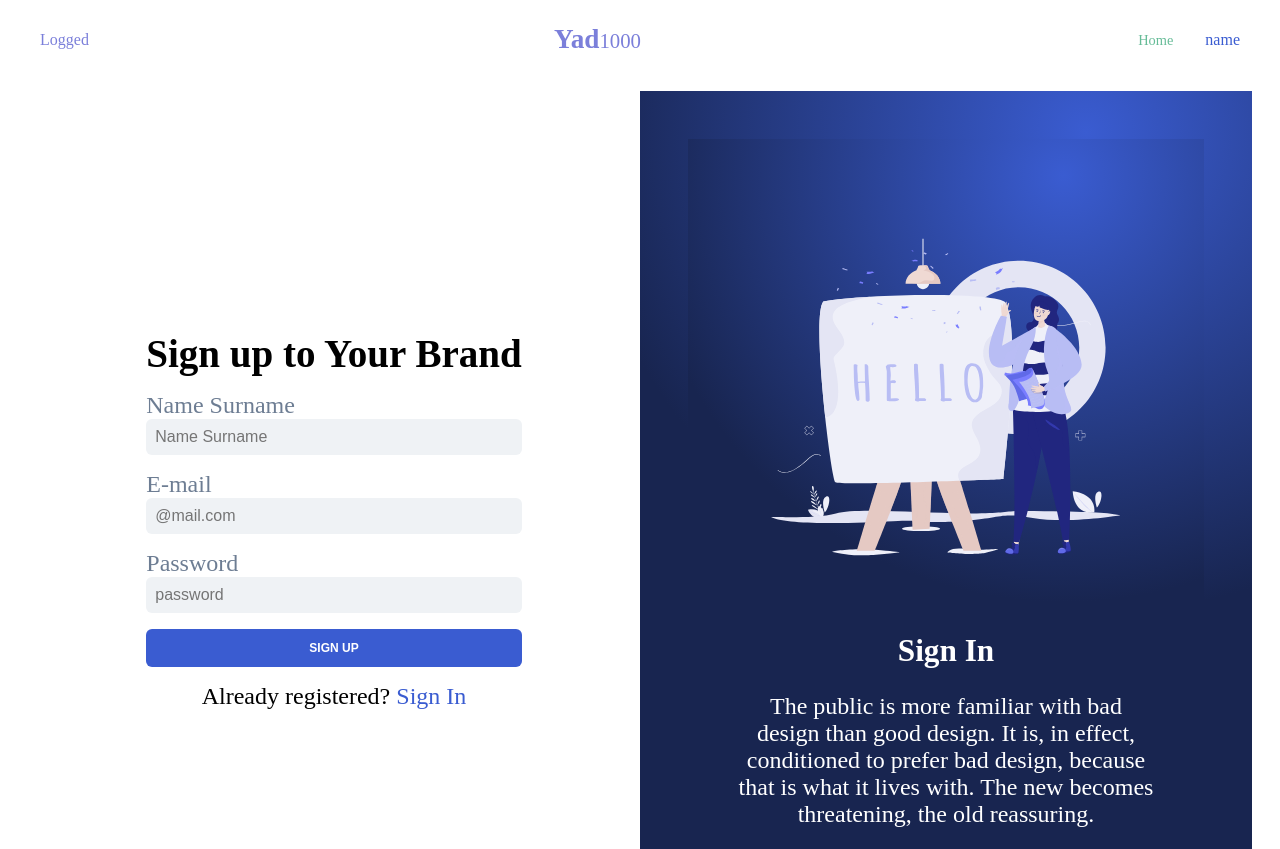
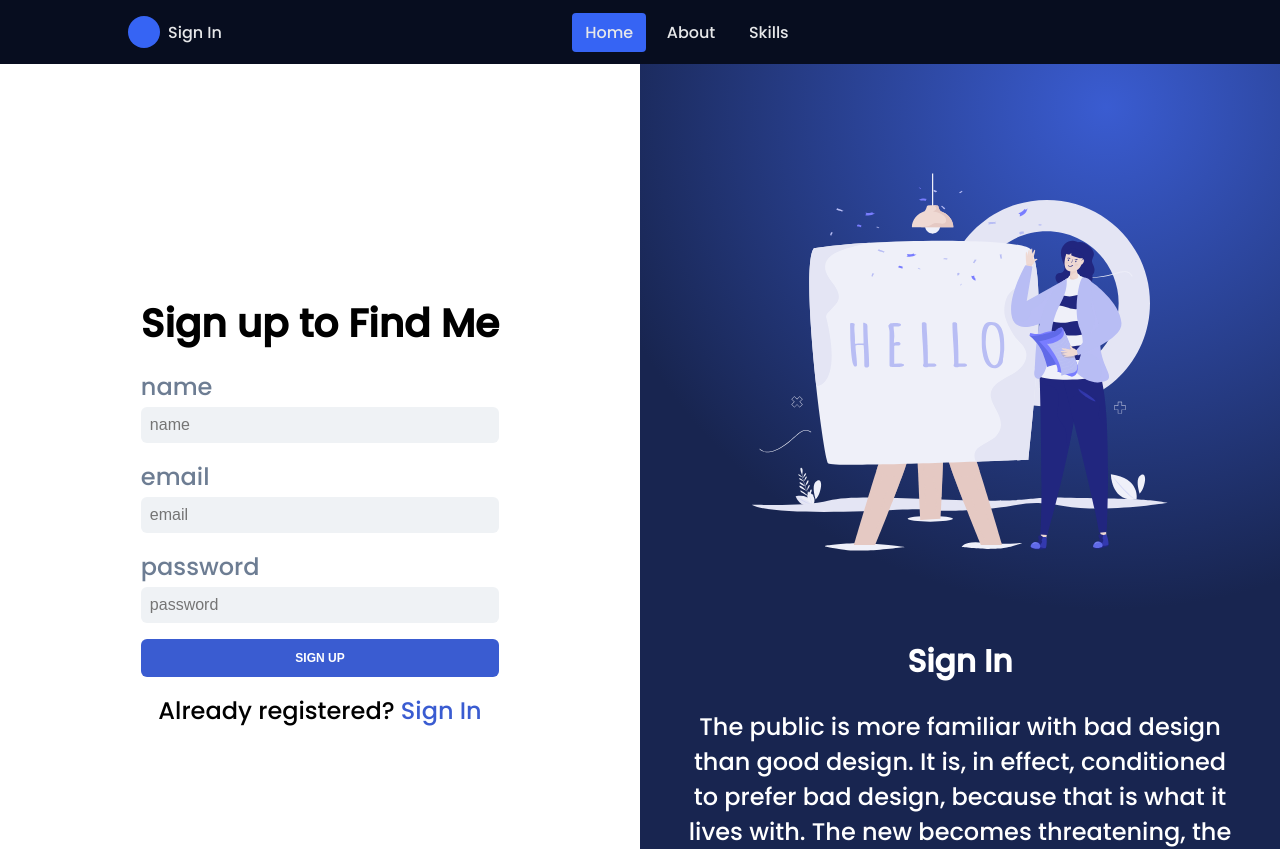
Before and after one commit to yardentamir/final-project-appleseeds, a React (Create React App) app in the folder frontend/: page /SignUp in a window 1280 px wide. Shown: the top 849 px of the page. Built offline with nearby package versions, Linux system fonts and the light colour scheme.

Commit message:
navbar design

```diff
--- /dev/null
+++ b/frontend/src/components/FormGroup.jsx
@@ -0,0 +1,12 @@
+import React from 'react';
+
+function FormGroup({ text, callback, name, type }) {
+  return (
+    <div className="form-group">
+      <label htmlFor={text}>{text}</label>
+      <input id={text} type={type} placeholder={text} name={name} onChange={callback} required />
+    </div>
+  );
+}
+
+export default FormGroup;
--- a/frontend/src/components/Header.jsx
+++ b/frontend/src/components/Header.jsx
@@ -2,34 +2,63 @@
 import { Link } from 'react-router-dom';
 import React, { useContext, useState } from 'react';
 import { UserContext } from '../context/user';
-import { Navbar, MenuLink, Logo, Hamburger, Menu, Avatar } from './styles/Header.styled';
+import "./styles/Header.css";
 
 function Header() {
   const [isOpen, setIsOpen] = useState(false);
+  // const [selectedNavItem, setSelectedNavItem] = useState('Home');
   const { userToken } = useContext(UserContext);
 
 
   return (
-    <header>
-      <Navbar>
-        {
-          userToken ?
-            <Link to="/SignIn"><Avatar>Sign In</Avatar></Link> :
-            <Link to="/SignOut"><Avatar>Logged</Avatar></Link>
-        }
-        <Logo>
-          Yad<span>1000</span>
-        </Logo>
-        <Hamburger onClick={() => setIsOpen(!isOpen)}>
-          <span />
-          <span />
-          <span />
-        </Hamburger>
-        <Menu isOpen={isOpen}>
-          <Link to="/"><MenuLink>Home</MenuLink></Link>
-          <Link to="/SignIn"><span>name</span></Link>
-        </Menu>
-      </Navbar>
+    <header className="header">
+      <p className="header__logo">Find Me</p>
+
+      <ion-icon name="menu-outline" onClick={() => setIsOpen(!isOpen)} class="header__toggle" id="nav-toggle"></ion-icon>
+
+      <nav className={`nav ${isOpen ? "show" : ""}`} id="nav-menu">
+        <div className="nav__content bd-grid">
+
+          <ion-icon name="close-outline" onClick={() => setIsOpen(false)} class="nav__close" id="nav-close"></ion-icon>
+
+          {
+            userToken ?
+              <>
+                <div className="nav__perfil">
+                  <div className="nav__img">
+                    <img src="assets/img/perfil.png" alt="" />
+                  </div>
+
+                  <div>
+                    <a href="#" className="nav__name">iilhamriz</a>
+                  </div>
+                </div>
+              </>
+              :
+              <>
+                <div className="nav__perfil">
+                  <div className="nav__img">
+                    <p></p>
+                  </div>
+
+                  <div>
+                    <Link to="/SignIn" className="nav__name">Sign In</Link>
+                  </div>
+                </div>
+              </>
+
+          }
+
+          <div className="nav__menu">
+            <ul className="nav__list">
+              <li className="nav__item"><Link to="/" className="nav__link active">Home</Link></li>
+              <li className="nav__item"><a href="#" className="nav__link">About</a></li>
+              <li className="nav__item"><a href="#" className="nav__link">Skills</a></li>
+            </ul>
+          </div>
+
+        </div>
+      </nav>
     </header>
   );
 }
--- /dev/null
+++ b/frontend/src/components/styles/Header.css
@@ -0,0 +1,240 @@
+/*===== GOOGLE FONTS =====*/
+@import url("https://fonts.googleapis.com/css2?family=Poppins:wght@400;500&display=swap");
+
+/*===== VARIABLES CSS =====*/
+:root {
+  --header-height: 3rem;
+
+  /*===== Colores =====*/
+  --first-color: #3664f4;
+  --dark-color: #070d1f;
+  --dark-color-alt: #282b3a;
+  --white-color: #e6e7e9;
+
+  /*===== Fuente y tipografia =====*/
+  --body-font: "Poppins", sans-serif;
+  --normal-font-size: 0.938rem;
+  --small-font-size: 0.813rem;
+
+  /*===== z index =====*/
+  --z-fixed: 100;
+}
+
+@media screen and (min-width: 768px) {
+  :root {
+    --normal-font-size: 1rem;
+    --small-font-size: 0.875rem;
+  }
+}
+
+/*===== BASE =====*/
+*,
+::before,
+::after {
+  box-sizing: border-box;
+}
+
+body {
+  margin: var(--header-height) 0 0 0;
+  font-family: var(--body-font);
+  font-size: var(--normal-font-size);
+  font-weight: 500;
+}
+
+ul {
+  margin: 0;
+  padding: 0;
+  list-style: none;
+}
+
+a {
+  text-decoration: none;
+}
+
+img {
+  max-width: 100%;
+  height: auto;
+}
+
+.bd-grid {
+  max-width: 1024px;
+  display: grid;
+  grid-template-columns: 100%;
+  margin-left: 1.5rem;
+  margin-right: 1.5rem;
+}
+
+/*===== HEADER =====*/
+.header {
+  width: 100%;
+  height: var(--header-height);
+  top: 0;
+  left: 0;
+  padding: 0 1.5rem;
+  background-color: var(--dark-color);
+  z-index: var(--z-fixed);
+  display: flex;
+  justify-content: space-between;
+  align-items: center;
+}
+
+.header__logo {
+  color: var(--white-color);
+}
+
+.header__toggle {
+  font-size: 1.5rem;
+  color: var(--white-color);
+  cursor: pointer;
+}
+
+/*===== NAV =====*/
+@media screen and (max-width: 768px) {
+  .header {
+    position: fixed;
+  }
+  .nav {
+    position: fixed;
+    top: 0;
+    left: -100%;
+    background-color: var(--dark-color);
+    color: var(--white-color);
+    width: 50%;
+    min-width: 200px;
+    height: 100vh;
+    padding: 1.5rem 0;
+    z-index: var(--z-fixed);
+    transition: 0.5s;
+  }
+}
+
+.nav__content {
+  height: 100%;
+  grid-template-rows: max-content 1fr max-content;
+  row-gap: 2rem;
+}
+
+.nav__close {
+  position: absolute;
+  right: 1.5rem;
+  font-size: 1.3rem;
+  padding: 0.25rem;
+  background-color: var(--dark-color-alt);
+  border-radius: 50%;
+  cursor: pointer;
+}
+
+.nav__img {
+  display: flex;
+  justify-content: center;
+  padding-top: 0.25rem;
+  margin-bottom: 0.8rem;
+  width: 56px;
+  height: 56px;
+  background-color: var(--first-color);
+  border-radius: 50%;
+  overflow: hidden;
+}
+
+.nav__img img {
+  width: 46px;
+}
+
+.nav__name {
+  display: block;
+  color: var(--white-color);
+}
+
+.nav__profesion {
+  font-size: var(--small-font-size);
+}
+
+.nav__menu {
+  align-self: center;
+}
+
+.nav__item {
+  margin: 2.5rem 0;
+}
+
+.nav__link {
+  color: var(--white-color);
+}
+
+/*Aparecer menu*/
+.show {
+  left: 0;
+}
+
+/*Active menu*/
+.active {
+  color: var(--first-color);
+}
+
+/*===== MEDIA QUERIES =====*/
+@media screen and (min-width: 768px) {
+  body {
+    margin: 0;
+  }
+  .header {
+    height: calc(var(--header-height) + 1rem);
+  }
+  .header__logo,
+  .header__toggle {
+    display: none;
+  }
+  .nav {
+    width: 100%;
+  }
+  .nav__content {
+    grid-template-columns: repeat(3, -webkit-max-content);
+    grid-template-columns: repeat(3, max-content);
+    grid-template-rows: 1fr;
+    column-gap: 1rem;
+    justify-content: space-between;
+  }
+  .nav__close,
+  .nav__profesion {
+    display: none;
+  }
+  .nav__perfil {
+    display: -webkit-box;
+    display: -ms-flexbox;
+    display: flex;
+    align-items: center;
+  }
+  .nav__img {
+    width: 32px;
+    height: 32px;
+    margin-right: 0.5rem;
+    margin-bottom: 0;
+    align-items: center;
+  }
+  .nav__img img {
+    width: 26px;
+  }
+  .nav__list {
+    display: flex;
+  }
+  .nav__item {
+    margin: 0 0.25rem;
+  }
+  .nav__link {
+    padding: 0.5rem 0.8rem;
+    border-radius: 0.25rem;
+  }
+  .nav__link:hover {
+    background-color: var(--first-color);
+  }
+  .active {
+    background-color: var(--first-color);
+    color: var(--white-color);
+  }
+}
+
+@media screen and (min-width: 1024px) {
+  .bd-grid {
+    margin-left: auto;
+    margin-right: auto;
+  }
+}
--- a/frontend/src/components/styles/Header.styled.jsx
+++ /dev/null
@@ -1,71 +0,0 @@
-import styled from "styled-components";
-
-export const MenuLink = styled.span`
-  padding: 1rem 2rem;
-  cursor: pointer;
-  text-align: center;
-  text-decoration: none;
-  color: #67bc98;
-  transition: all 0.3s ease-in;
-  font-size: 0.9rem;
-  &:hover {
-    color: #7b7fda;
-  }
-`;
-
-export const Navbar = styled.div`
-  padding: 0 2rem;
-  display: flex;
-  justify-content: space-between;
-  align-items: center;
-  flex-wrap: wrap;
-  background: white;
-`;
-
-export const Logo = styled.span`
-  padding: 1rem 0;
-  color: #7b7fda;
-  text-decoration: none;
-  font-weight: 800;
-  font-size: 1.7rem;
-  span {
-    font-weight: 300;
-    font-size: 1.3rem;
-  }
-`;
-
-export const Menu = styled.div`
-  display: flex;
-  justify-content: space-between;
-  align-items: center;
-  position: relative;
-  @media (max-width: 768px) {
-    overflow: hidden;
-    flex-direction: column;
-    max-height: ${({ isOpen }) => (isOpen ? "300px" : "0")};
-    transition: max-height 0.3s ease-in;
-    width: 100%;
-  }
-`;
-
-export const Hamburger = styled.div`
-  display: none;
-  flex-direction: column;
-  cursor: pointer;
-  span {
-    height: 2px;
-    width: 25px;
-    background: #7b7fda;
-    margin-bottom: 4px;
-    border-radius: 5px;
-  }
-  @media (max-width: 768px) {
-    display: flex;
-  }
-`;
-
-export const Avatar = styled.div`
-  padding: 1rem 0;
-  color: #7b7fda;
-  border-radius: 100%;
-`
--- a/frontend/src/pages/SignIn/SignIn.jsx
+++ b/frontend/src/pages/SignIn/SignIn.jsx
@@ -2,7 +2,6 @@ import React, { useContext, useState } from 'react';
 import { Link } from 'react-router-dom';
 import LogInBanner from "../../components/Banner";
 import { UserContext } from '../../context/user';
-import { Container } from '../../components/styles/Container.styled';
 import myApi from "../../api/Api";
 import "./style.css"
 
@@ -40,18 +39,15 @@ function SignIn() {
   }
 
   return (
-    <Container>
     <div className="wrapper">
       <div className="left">
-          <div className="left-inner">
-
         <div className="sign-in-form">
-              <h1>Sign in to Your Brand</h1>
+          <h1>Sign in to Find Me</h1>
 
           <form>
             <div className="form-group">
               <label htmlFor="email">E-mail</label>
-                  <input id="email" type="email" placeholder="@mail.com" required pattern="[a-z0-9._%+-]+@[a-z0-9.-]+\.[a-z]{2,4}$" onChange={handleInputChange} />
+              <input id="email" type="email" placeholder="@mail.com" onChange={handleInputChange} />
             </div>
             <div className="form-group">
               <label htmlFor="">Password</label>
@@ -66,13 +62,9 @@ function SignIn() {
           </form>
         </div>
       </div>
-        </div>
-        <div className="right">
       <LogInBanner />
     </div>
-      </div>
 
-    </Container>
   );
 }
 
--- a/frontend/src/pages/SignIn/style.css
+++ b/frontend/src/pages/SignIn/style.css
@@ -59,7 +59,7 @@ svg {
 }
 
 .wrapper {
-  min-height: 85vh;
+  min-height: 93vh;
   display: grid;
   grid-template-columns: repeat(2, 1fr);
   text-align: center;
--- a/frontend/src/pages/SignUp/SignUp.jsx
+++ b/frontend/src/pages/SignUp/SignUp.jsx
@@ -1,46 +1,55 @@
 import React, { useState } from 'react';
 import { Link } from 'react-router-dom';
-import { Container } from '../../components/styles/Container.styled';
+import myApi from "../../api/Api";
 import SignUpBanner from "../../components/Banner";
+import FromGroup from "../../components/FormGroup"
 import "./style.css";
+
 
 function SignUp() {
 
+  const [newUser, setNewUser] = useState({});
+
+  const AddUser = async (e) => {
+    e.preventDefault();
+    try {
+      const { data } = await myApi.post("/users/addUser", newUser);
+      if (data) console.log("added user successfully")
+    } catch (error) {
+      console.log(error.response.data);
+    }
+  };
+
+  const handleInputChange = ({ target: { name, value } }) => {
+    setNewUser({ ...newUser, [name]: value });
+  }
+
+  const renderInputs = () => {
+    const keys = [{ name: "name", type: "text" }, { name: "email", type: "email" }, { name: "password", type: "password" }];
+    return keys.map(item => {
+      return <FromGroup key={item.name} text={item.name} name={item.name} type={item.type} callback={handleInputChange} />
+    })
+  }
+
   return (
-    <Container>
     <div className="wrapper">
       <div className="left">
         <div className="sign-up-form">
-            <h1>Sign up to Your Brand</h1>
+          <h1>Sign up to Find Me</h1>
 
-            <form action="">
-              <div className="form-group">
-                <label htmlFor="">Name Surname</label>
-                <input type="input" placeholder="Name Surname" />
-              </div>
-              <div className="form-group">
-                <label htmlFor="">E-mail</label>
-                <input type="email" placeholder="@mail.com" />
-              </div>
-              <div className="form-group">
-                <label htmlFor="">Password</label>
-                <input type="password" placeholder="password" />
-
-              </div>
+          <form onSubmit={AddUser}>
+            {renderInputs()}
             <div className="form-group">
               <button>SIGN UP</button>
             </div>
             <div className="create-aacount">
-                Already registered? <Link to="/SignIn"> Sign In</Link>
+              Already registered? <Link to="/SignIn">Sign In</Link>
             </div>
           </form>
         </div>
       </div>
-        <div className="right">
       <SignUpBanner />
     </div>
-      </div>
-    </Container>
   );
 }
 
--- a/frontend/src/pages/SignUp/style.css
+++ b/frontend/src/pages/SignUp/style.css
@@ -59,7 +59,7 @@ svg {
 }
 
 .wrapper {
-  min-height: 85vh;
+  min-height: 93vh;
   display: grid;
   grid-template-columns: repeat(2, 1fr);
   text-align: center;
```
Also changed, not shown: frontend/public/index.html (+8 -0 lines), frontend/src/components/styles/Global.jsx (+41 -5 lines), 1 other file (tests, documents, lock files or other folders). Lines whose indentation alone changed are shown as unchanged.
